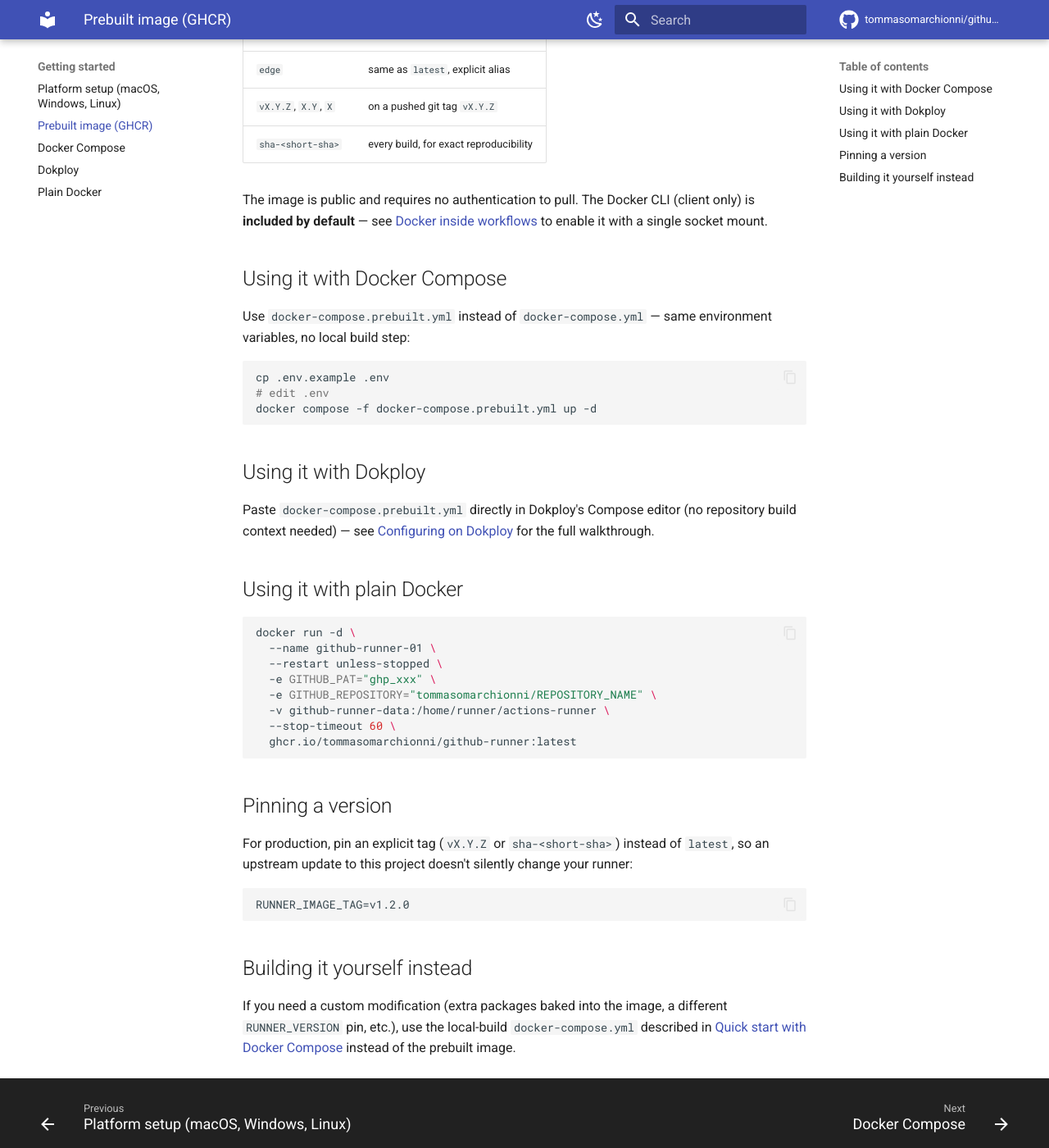
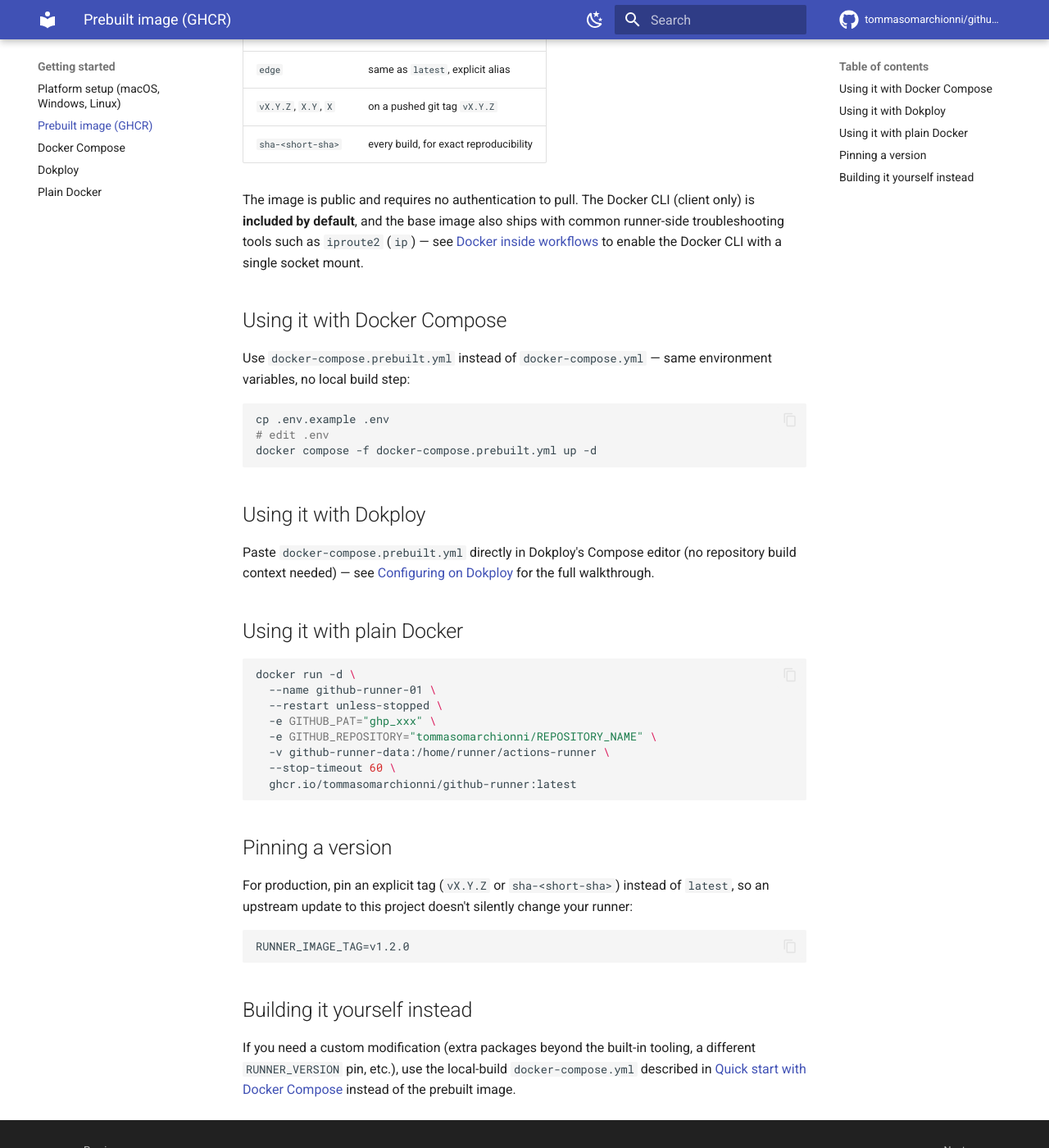
Before and after one commit to tommasomarchionni/github-runner, an MkDocs documentation site: the page built from docs/prebuilt-image.md, in a window 1280 px wide and 1400 px high, scrolled down 447 px. Shown: the whole window at 82% size. Built offline with MkDocs 1.6.1 and Material for MkDocs 9.7.7, drawn with Linux system fonts in a browser that asks for light colours; comment, search, counter and statistics services are not loaded.

Commit message:
Add iproute2 to runner image
Co-authored-by: tommasomarchionni <8122764+tommasomarchionni@users.noreply.github.com>

```diff
--- a/docs/prebuilt-image.md
+++ b/docs/prebuilt-image.md
@@ -19,9 +19,10 @@ Available tags:
 | `sha-<short-sha>` | every build, for exact reproducibility |
 
 The image is public and requires no authentication to pull. The Docker
-CLI (client only) is **included by default** — see
-[Docker inside workflows](docker-in-workflow.md) to enable it with a
-single socket mount.
+CLI (client only) is **included by default**, and the base image also
+ships with common runner-side troubleshooting tools such as `iproute2`
+(`ip`) — see [Docker inside workflows](docker-in-workflow.md) to enable
+the Docker CLI with a single socket mount.
 
 ## Using it with Docker Compose
 
@@ -65,8 +66,8 @@ RUNNER_IMAGE_TAG=v1.2.0
 
 ## Building it yourself instead
 
-If you need a custom modification (extra packages baked into the image,
-a different `RUNNER_VERSION` pin, etc.), use the local-build
+If you need a custom modification (extra packages beyond the built-in
+tooling, a different `RUNNER_VERSION` pin, etc.), use the local-build
 `docker-compose.yml` described in
 [Quick start with Docker Compose](docker-compose-guide.md) instead of the
 prebuilt image.
```
Also changed, not shown: README.md (+1 -0 lines), docs/docker-in-workflow.md (+3 -2 lines), docs/environment-variables.md (+1 -1 lines), docs/testing.md (+5 -3 lines), 4 other files.
